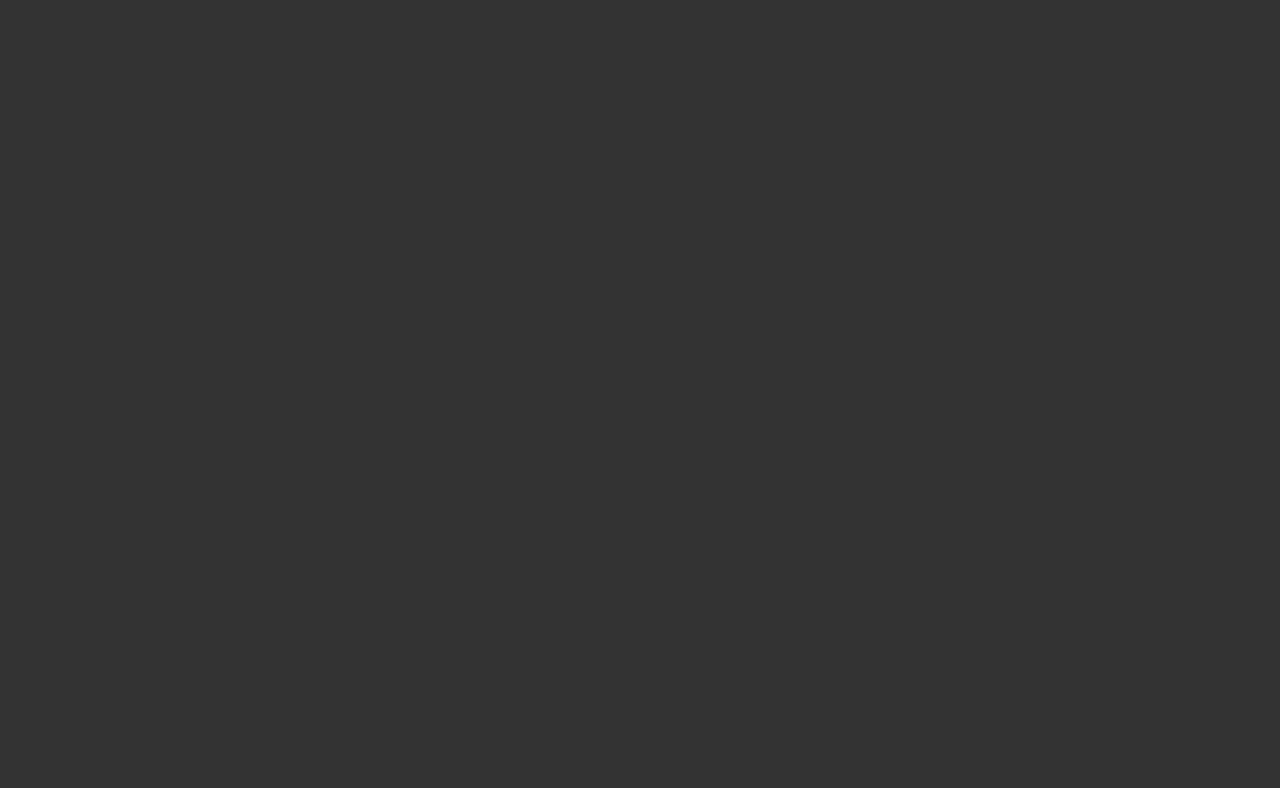
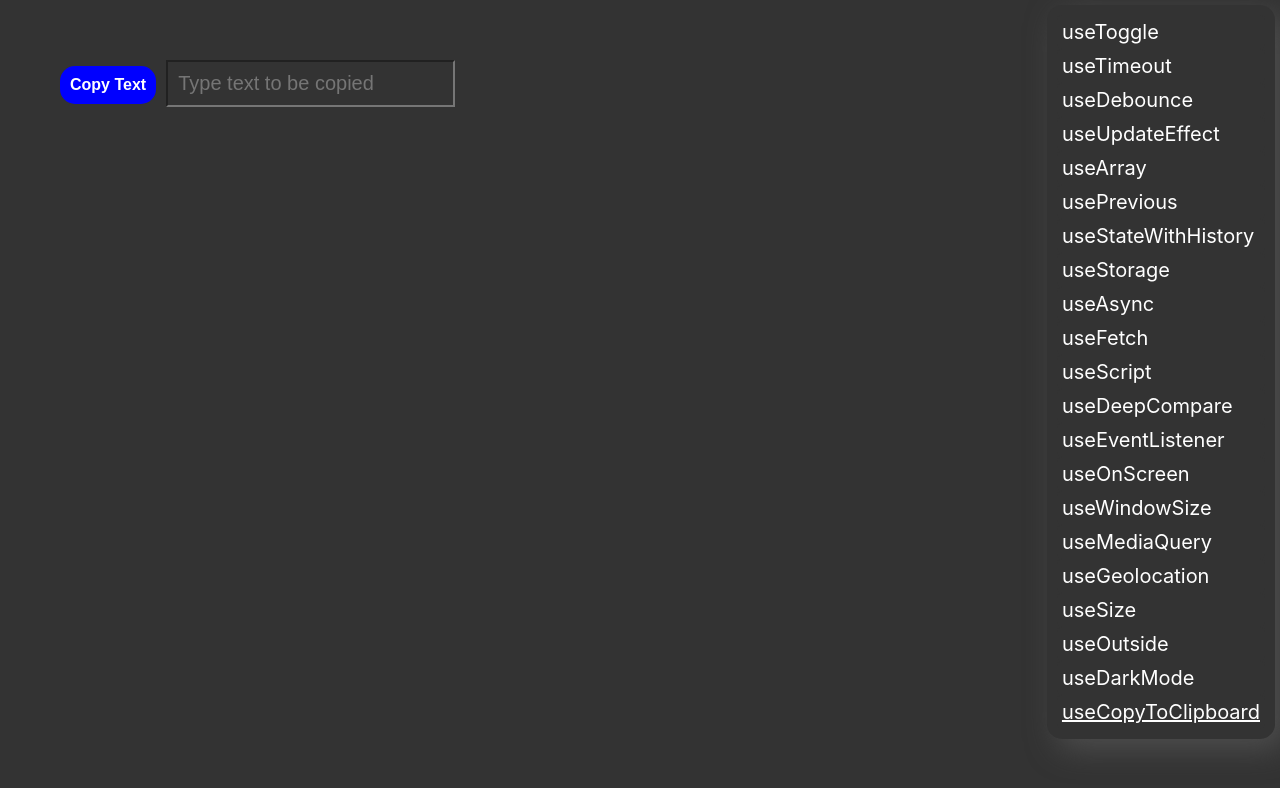
Before and after one commit to VivekMalhan666/custom-react-hooks, a React (Create React App) app: page /copytoclipboard in a window 1280 px wide. Shown: the top 788 px of the page. Built offline with nearby package versions, Linux system fonts and the light colour scheme; the HTML template or start-up script is replaced by a standard one.

Commit message:
useCopyToClipboard - useCopyToClipboard - useful for copying something and storing it on clipboard - returns success message and copied text

```diff
--- a/package.json
+++ b/package.json
@@ -6,6 +6,7 @@
     "@testing-library/jest-dom": "^5.14.1",
     "@testing-library/react": "^11.2.7",
     "@testing-library/user-event": "^12.8.3",
+    "copy-to-clipboard": "^3.3.1",
     "lodash": "^4.17.21",
     "prop-types": "^15.7.2",
     "react": "^17.0.2",
--- a/src/App.js
+++ b/src/App.js
@@ -21,6 +21,7 @@ import StateWithValidationComponent from './useStateWithValidation/StateWithVali
 import SizeComponent from './useSize/SizeComponent';
 import ClickOutsideComponent from './useClickOutside/ClickOutsideComponent';
 import DarkModeComponent from './useDarkMode/DarkModeComponent';
+import CopyToClipboardComponent from './useCopyToClipboard/CopyToClipboardComponent';
 
 function App() {
   return (
@@ -89,6 +90,9 @@ function App() {
         <Route path="/usedarkmode">
           <DarkModeComponent />
         </Route>
+        <Route path="/copytoclipboard">
+          <CopyToClipboardComponent />
+        </Route>
       </Switch>
     </Router>
   );
--- a/src/components/SideBar.jsx
+++ b/src/components/SideBar.jsx
@@ -82,6 +82,10 @@ const sidebarOptions = [
     name: 'useDarkMode',
     path: '/usedarkmode',
   },
+  {
+    name: 'useCopyToClipboard',
+    path: '/copytoclipboard',
+  },
 ];
 
 function SideBar() {
--- /dev/null
+++ b/src/useCopyToClipboard/CopyToClipboardComponent.jsx
@@ -0,0 +1,25 @@
+import React from 'react';
+import { useState } from 'react';
+import SideBar from '../components/SideBar';
+import useCopyToClipboard from './useCopyToClipboard';
+
+function CopyToClipboardComponent() {
+  const [copyToClipboard, { success }] = useCopyToClipboard();
+  const [text, setText] = useState('');
+  return (
+    <div>
+      <SideBar />
+      <button type="button" onClick={() => copyToClipboard(text)}>
+        {success ? 'Copied' : 'Copy Text'}
+      </button>
+      <input
+        type="text"
+        placeholder="Type text to be copied"
+        value={text}
+        onChange={(event) => setText(event.target.value)}
+      />
+    </div>
+  );
+}
+
+export default CopyToClipboardComponent;
--- /dev/null
+++ b/src/useCopyToClipboard/useCopyToClipboard.js
@@ -0,0 +1,16 @@
+import { useState } from 'react';
+import copy from 'copy-to-clipboard';
+
+function useCopyToClipboard() {
+  const [value, setValue] = useState();
+  const [success, setSuccess] = useState();
+
+  const copyToClipboard = (text, options) => {
+    const result = copy(text, options);
+    if (result) setValue(text);
+    setSuccess(result);
+  };
+  return [copyToClipboard, { value, success }];
+}
+
+export default useCopyToClipboard;
```
Also changed, not shown: 1 other file (tests, documents, lock files or other folders).
